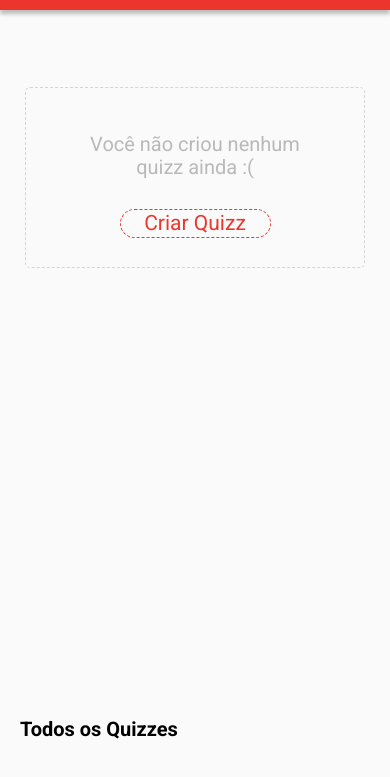
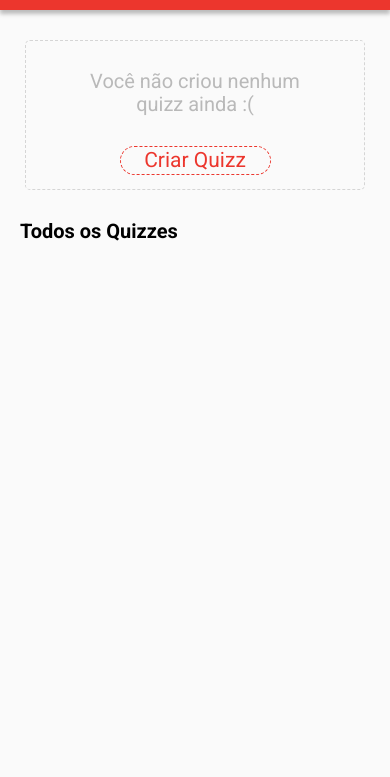
Before and after one commit to starunz/Buzz-Quizz, a plain HTML site: page index.html in a window 390 px wide. Shown: the part 59-836 px from the top of the page. Drawn offline with nearby package versions, Linux system fonts and the light colour scheme; no server answers.

Commit message:
alterações no css

```diff
--- a/css/styles.css
+++ b/css/styles.css
@@ -51,6 +51,7 @@
    font-size: 30px;
    margin-left: 17px;
    margin-bottom: 13px;
+   cursor: pointer;
 }
 
 .userStorage{
@@ -283,7 +284,8 @@ img {
 }
 .noneStorage{
     width: 340px;
-    height: 181px;
+    height: 150px;
+    margin: 30px 0;
 }
 .tela-01 {
     margin: 0 auto;
@@ -437,6 +439,7 @@ img {
     margin-bottom: 85px;
     border: none;
     background-color: none;
+    cursor: pointer;
 }
 
 .titleEndQuiz{
```
